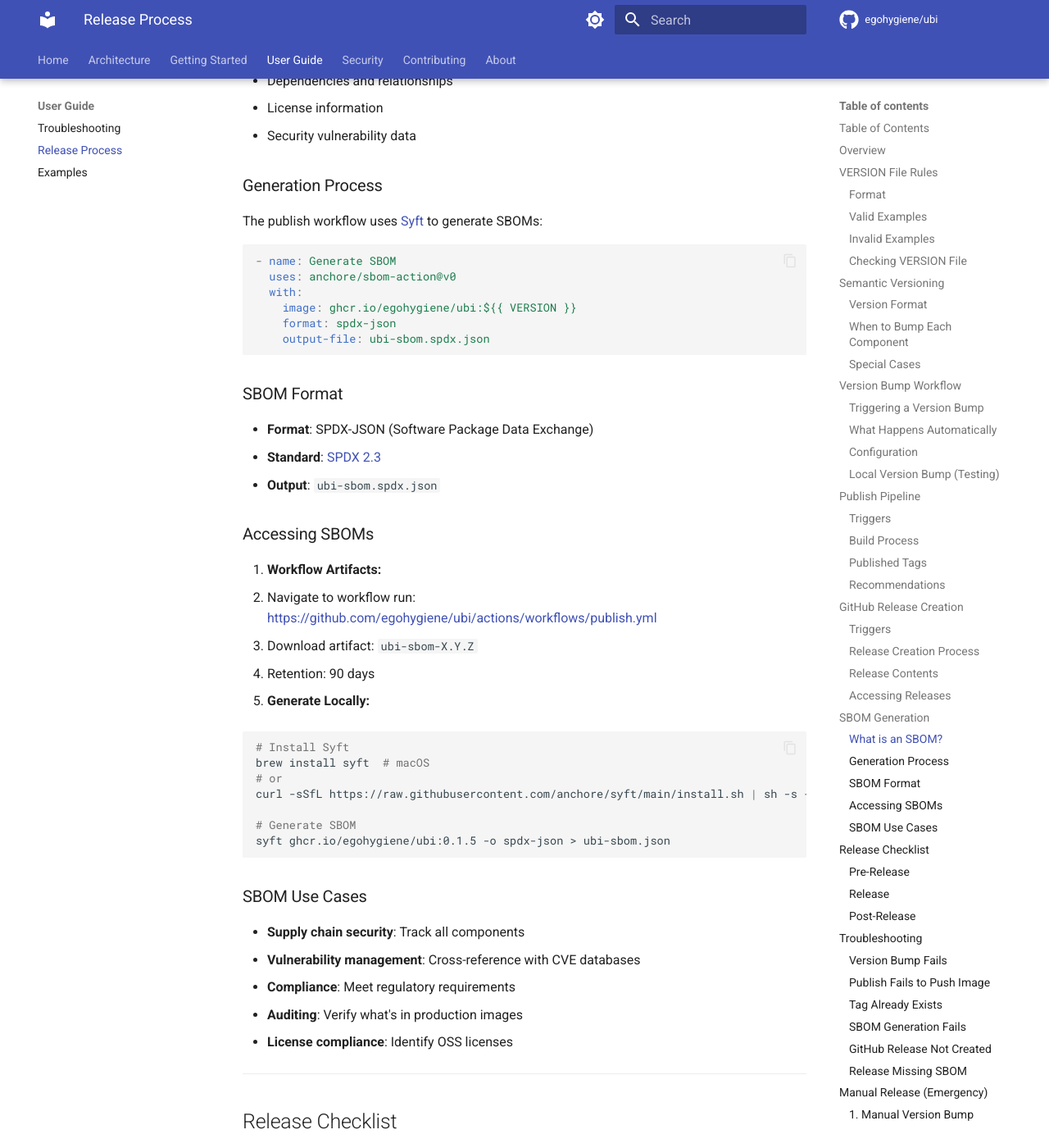
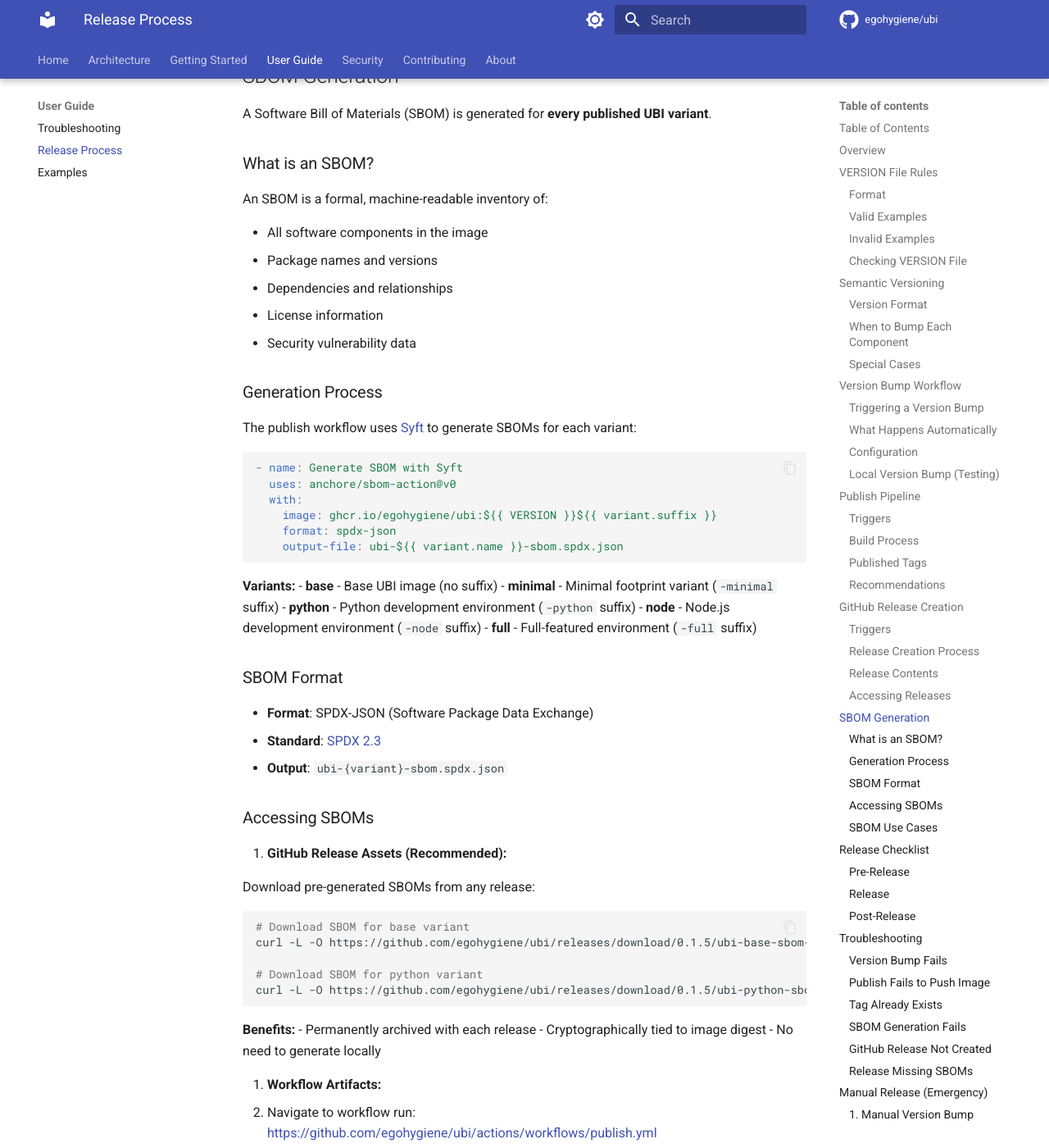
Before and after one commit to egohygiene/ubi, an MkDocs documentation site: the page built from docs/release-process.md, in a window 1280 px wide and 1400 px high, scrolled down 10830 px. Shown: the whole window at 82% size. Built offline with MkDocs 1.6.1 and Material for MkDocs 9.7.7, drawn with Linux system fonts in a browser that asks for light colours; comment, search, counter and statistics services are not loaded; the version menu is left out; some of the changed text lies outside the part shown.

Commit message:
Update release-process.md with variant-specific SBOM documentation
Co-authored-by: szmyty <14865041+szmyty@users.noreply.github.com>

````diff
--- a/docs/release-process.md
+++ b/docs/release-process.md
@@ -374,28 +374,39 @@ The release notes workflow runs automatically on:
 
    Ensures the container image and SBOM are available before creating the release
 
-5. **Download SBOM artifact:**
+5. **Download SBOM artifacts:**
 
-   Fetches the SBOM generated by the publish workflow (`ubi-sbom-X.Y.Z`)
+   Fetches all variant SBOMs generated by the publish workflow:
+   - `ubi-base-sbom-X.Y.Z`
+   - `ubi-minimal-sbom-X.Y.Z`
+   - `ubi-python-sbom-X.Y.Z`
+   - `ubi-node-sbom-X.Y.Z`
+   - `ubi-full-sbom-X.Y.Z`
 
 6. **Create GitHub Release:**
 
    - **Title**: Version number (e.g., `0.1.5`)
    - **Body**: Extracted changelog section
-   - **Assets**: SBOM file (if available)
-   - **Additional info**: Container image pull instructions, tags, and links
+   - **Assets**: SBOM files for all variants (if available)
+   - **Additional info**: Container image pull instructions, variant descriptions, tags, and links
 
 ### Release Contents
 
 Each GitHub Release includes:
 
 - **Release Notes**: Extracted from CHANGELOG.md
-- **SBOM Attachment**: Software Bill of Materials in SPDX-JSON format
-- **Container Image Info**: Pull instructions for all tags
+- **SBOM Attachments**: Software Bill of Materials in SPDX-JSON format for each variant:
+  - `ubi-base-sbom-X.Y.Z.spdx.json`
+  - `ubi-minimal-sbom-X.Y.Z.spdx.json`
+  - `ubi-python-sbom-X.Y.Z.spdx.json`
+  - `ubi-node-sbom-X.Y.Z.spdx.json`
+  - `ubi-full-sbom-X.Y.Z.spdx.json`
+- **Container Image Info**: Pull instructions for all variants and tags
 - **Links**:
   - Compare changes
   - Full CHANGELOG.md
   - Documentation
+  - Security Overview
 
 ### Accessing Releases
 
@@ -415,7 +426,7 @@ Each GitHub Release includes:
 
 ## SBOM Generation
 
-A Software Bill of Materials (SBOM) is generated for every published image.
+A Software Bill of Materials (SBOM) is generated for **every published UBI variant**.
 
 ### What is an SBOM?
 
@@ -429,31 +440,55 @@ An SBOM is a formal, machine-readable inventory of:
 
 ### Generation Process
 
-The publish workflow uses [Syft](https://github.com/anchore/syft) to generate SBOMs:
+The publish workflow uses [Syft](https://github.com/anchore/syft) to generate SBOMs for each variant:
 
 ```yaml
-- name: Generate SBOM
+- name: Generate SBOM with Syft
   uses: anchore/sbom-action@v0
   with:
-    image: ghcr.io/egohygiene/ubi:${{ VERSION }}
+    image: ghcr.io/egohygiene/ubi:${{ VERSION }}${{ variant.suffix }}
     format: spdx-json
-    output-file: ubi-sbom.spdx.json
+    output-file: ubi-${{ variant.name }}-sbom.spdx.json
 ```
+
+**Variants:**
+- **base** - Base UBI image (no suffix)
+- **minimal** - Minimal footprint variant (`-minimal` suffix)
+- **python** - Python development environment (`-python` suffix)
+- **node** - Node.js development environment (`-node` suffix)
+- **full** - Full-featured environment (`-full` suffix)
 
 ### SBOM Format
 
 - **Format**: SPDX-JSON (Software Package Data Exchange)
 - **Standard**: [SPDX 2.3](https://spdx.dev/)
-- **Output**: `ubi-sbom.spdx.json`
+- **Output**: `ubi-{variant}-sbom.spdx.json`
 
 ### Accessing SBOMs
 
-1. **Workflow Artifacts:**
+1. **GitHub Release Assets (Recommended):**
+
+   Download pre-generated SBOMs from any release:
+
+   ```bash
+   # Download SBOM for base variant
+   curl -L -O https://github.com/egohygiene/ubi/releases/download/0.1.5/ubi-base-sbom-0.1.5.spdx.json
+
+   # Download SBOM for python variant
+   curl -L -O https://github.com/egohygiene/ubi/releases/download/0.1.5/ubi-python-sbom-0.1.5.spdx.json
+   ```
+
+   **Benefits:**
+   - Permanently archived with each release
+   - Cryptographically tied to image digest
+   - No need to generate locally
+
+2. **Workflow Artifacts:**
    - Navigate to workflow run: <https://github.com/egohygiene/ubi/actions/workflows/publish.yml>
-   - Download artifact: `ubi-sbom-X.Y.Z`
+   - Download artifact: `ubi-{variant}-sbom-X.Y.Z`
    - Retention: 90 days
 
-2. **Generate Locally:**
+3. **Generate Locally:**
 
    ```bash
    # Install Syft
@@ -461,17 +496,21 @@ The publish workflow uses [Syft](https://github.com/anchore/syft) to generate SB
    # or
    curl -sSfL https://raw.githubusercontent.com/anchore/syft/main/install.sh | sh -s -- -b /usr/local/bin
 
-   # Generate SBOM
-   syft ghcr.io/egohygiene/ubi:0.1.5 -o spdx-json > ubi-sbom.json
+   # Generate SBOM for base variant
+   syft ghcr.io/egohygiene/ubi:0.1.5 -o spdx-json > ubi-base-sbom.json
+
+   # Generate SBOM for python variant
+   syft ghcr.io/egohygiene/ubi:0.1.5-python -o spdx-json > ubi-python-sbom.json
    ```
 
 ### SBOM Use Cases
 
-- **Supply chain security**: Track all components
-- **Vulnerability management**: Cross-reference with CVE databases
-- **Compliance**: Meet regulatory requirements
+- **Supply chain security**: Track all components in each variant
+- **Vulnerability management**: Cross-reference with CVE databases per variant
+- **Compliance**: Meet regulatory requirements (NIST, CIS, SLSA)
 - **Auditing**: Verify what's in production images
-- **License compliance**: Identify OSS licenses
+- **License compliance**: Identify OSS licenses in your chosen variant
+- **Variant comparison**: Understand differences between UBI variants
 
 ---
 
@@ -513,8 +552,8 @@ Use this checklist when preparing a release:
   docker run -it --rm ghcr.io/egohygiene/ubi:X.Y.Z bash
   ```
 
-- [ ] Verify SBOM artifact uploaded
-- [ ] Check GitHub Release page for release notes and SBOM attachment
+- [ ] Verify SBOM artifacts uploaded for all variants
+- [ ] Check GitHub Release page for release notes and all SBOM attachments
 - [ ] Update dependent projects (if needed)
 - [ ] Announce release (if significant)
 
@@ -587,16 +626,20 @@ Use this checklist when preparing a release:
    - Copy content from CHANGELOG.md
    - Attach SBOM from workflow artifacts
 
-### Release Missing SBOM
+### Release Missing SBOMs
 
-**Problem:** GitHub Release created but SBOM is not attached
+**Problem:** GitHub Release created but SBOMs are not attached
 
 **Solutions:**
 
-1. Check if publish workflow completed successfully
-2. Verify SBOM artifact was uploaded in publish workflow
-3. Check release-notes workflow logs for artifact download step
-4. Download SBOM from publish workflow artifacts and manually attach to release
+1. Check if publish workflow completed successfully for all variants
+2. Verify SBOM artifacts were uploaded in publish workflow (check for all 5 variants)
+3. Check release-notes workflow logs for artifact download steps
+4. Download SBOMs from publish workflow artifacts and manually attach to release:
+   ```bash
+   # Download each variant SBOM from workflow artifacts
+   # Then attach to release via GitHub UI
+   ```
 
 ---
 
@@ -649,7 +692,14 @@ docker buildx build \
 ### 3. Manual SBOM Generation
 
 ```bash
-syft ghcr.io/egohygiene/ubi:$VERSION -o spdx-json > ubi-sbom.json
+# Generate SBOMs for all variants
+VERSION=$(cat VERSION | tr -d '[:space:]')
+
+syft ghcr.io/egohygiene/ubi:$VERSION -o spdx-json > ubi-base-sbom-$VERSION.spdx.json
+syft ghcr.io/egohygiene/ubi:$VERSION-minimal -o spdx-json > ubi-minimal-sbom-$VERSION.spdx.json
+syft ghcr.io/egohygiene/ubi:$VERSION-python -o spdx-json > ubi-python-sbom-$VERSION.spdx.json
+syft ghcr.io/egohygiene/ubi:$VERSION-node -o spdx-json > ubi-node-sbom-$VERSION.spdx.json
+syft ghcr.io/egohygiene/ubi:$VERSION-full -o spdx-json > ubi-full-sbom-$VERSION.spdx.json
 ```
 
 ---
````
